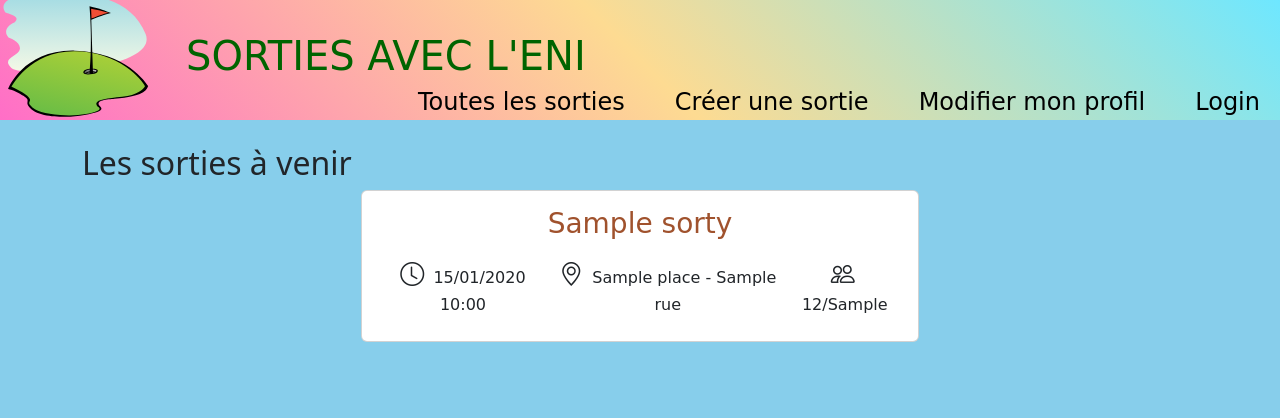
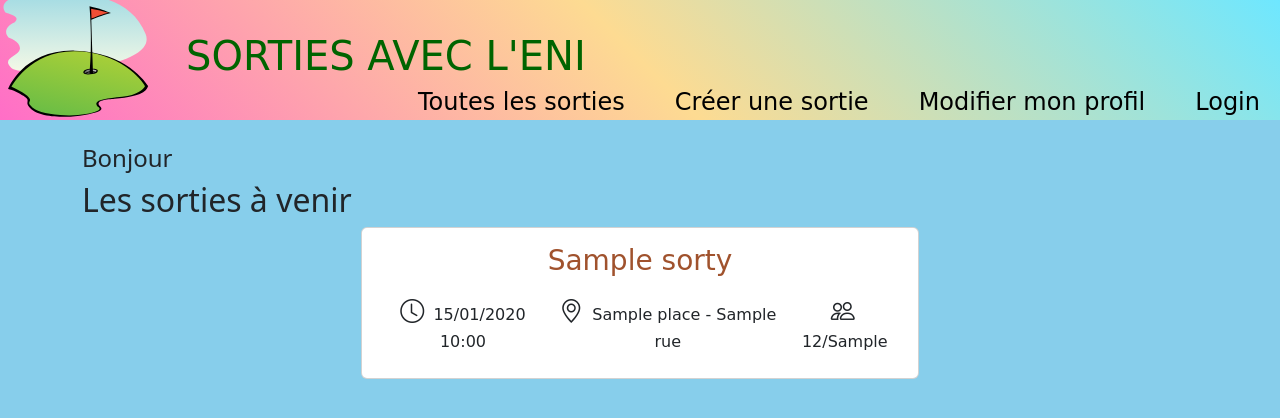
Before and after one commit to Turbo-Teflon/Sortir, a Symfony app: template templates/Sortie/list.html.twig in a window 1280 px wide. Shown: the top 418 px of the page. Run offline with Twig, Linux system fonts and the light colour scheme; the template is opened without the code that fills it: most values are stand-ins (such as "Sample title", 1, 10 or a date in 2020); some libraries are stand-ins or nearby versions.

Commit message:
maj events-list

```diff
--- a/templates/Sortie/list.html.twig
+++ b/templates/Sortie/list.html.twig
@@ -3,6 +3,9 @@
 {% block title %}{{ parent() }} - Sorties{% endblock %}
 
 {% block body %}
+
+    <h4>Bonjour {{ app.user.pseudo }}</h4>
+
     <h2>Les sorties à venir</h2>
 
     <section>
@@ -16,6 +19,7 @@
 
     <section class="sorties-list">
         {% for sortie in sorties %}
+
             <div class="card w-50 mb-3 p-3 mx-auto">
 
                 <h3 class="text-center mb-3" style="font-family: 'Comic Sans MS', sans-serif; color: #A0522D">
```
